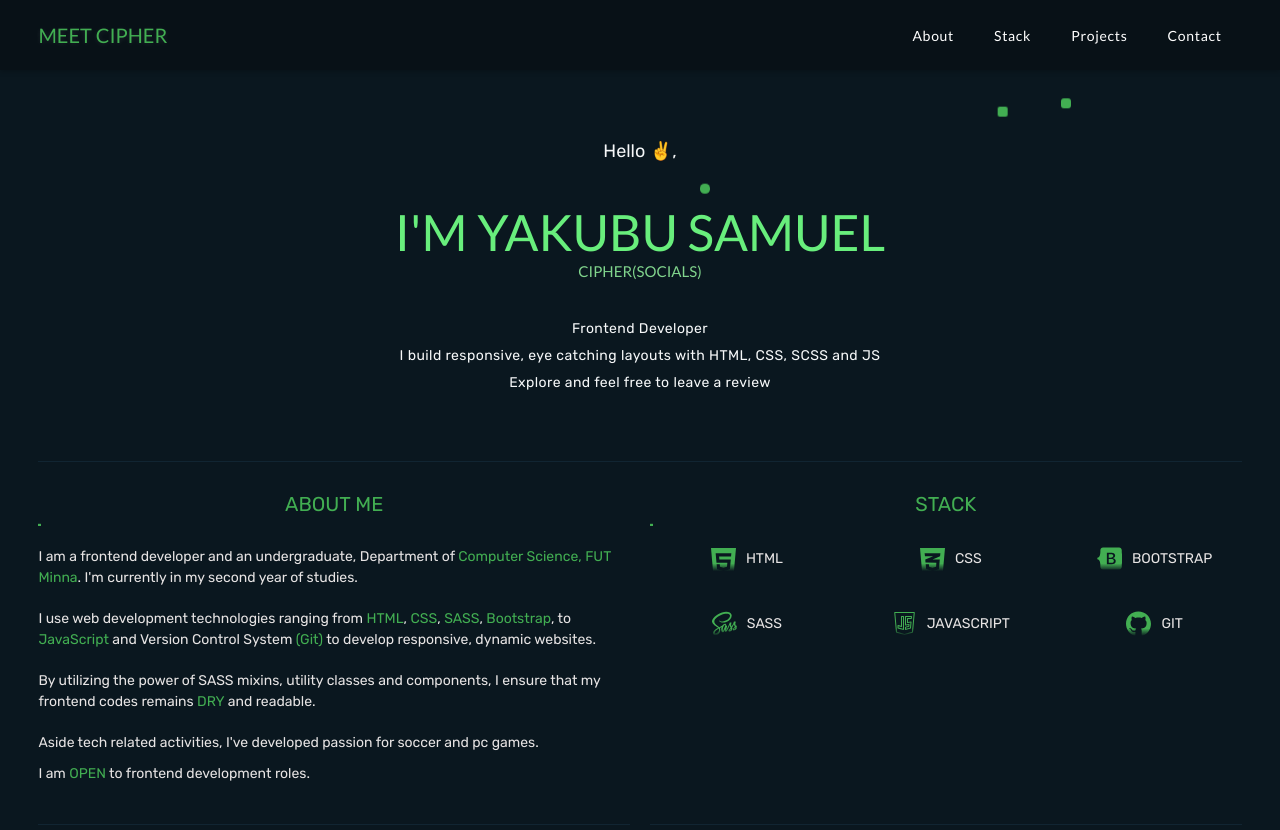
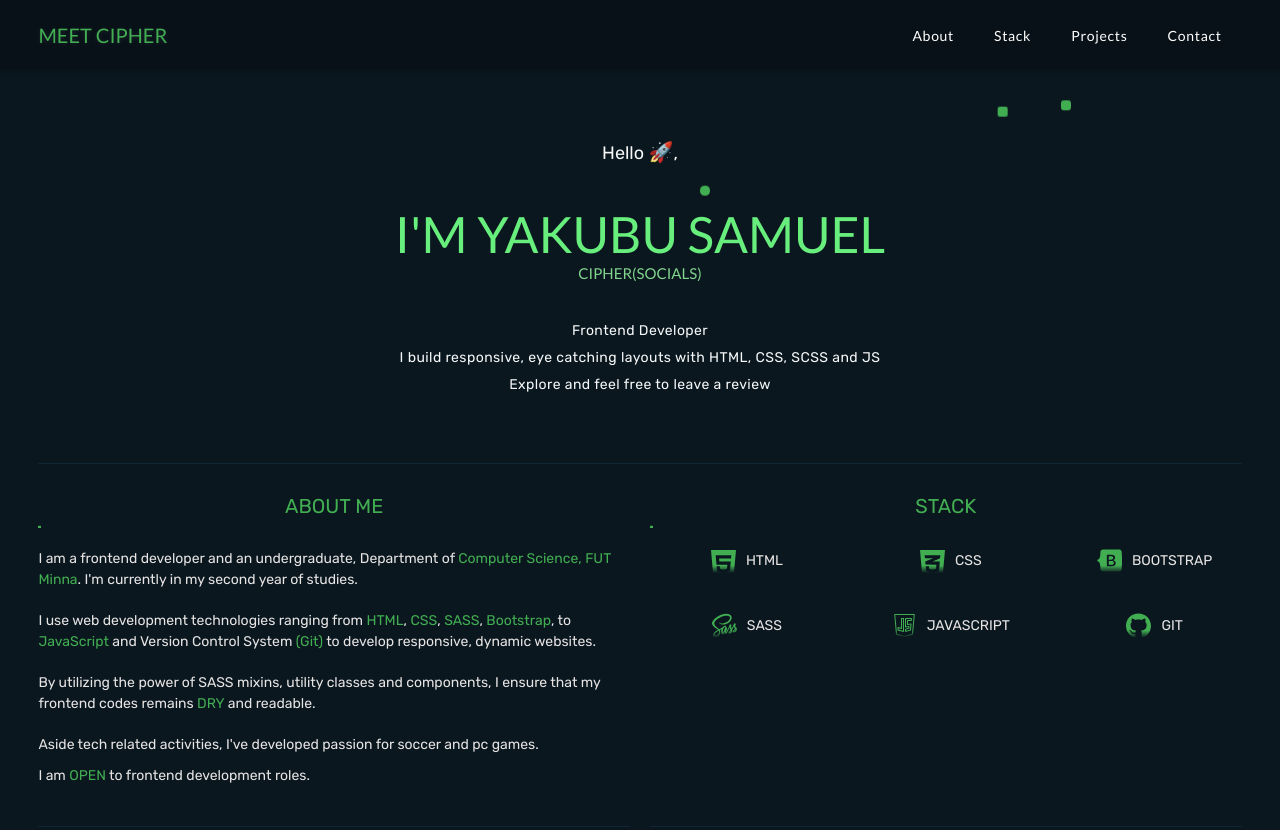
Before and after one commit to chiefcipher/portfolio, a website: page index.html in a window 1280 px wide. Shown: the top 830 px of the page. Drawn offline with Linux system fonts and the light colour scheme.

Commit message:
hello icon updated

```diff
--- a/index.html
+++ b/index.html
@@ -29,7 +29,7 @@
   </nav>
   <div class="container">
     <section class="hero">
-      <p class="hello">Hello <span> &#9996;</span>,</p>
+      <p class="hello">Hello <span style="font-size : 20px">🚀</span>,</p>
       <h1 class="name">
         <div translate="no">I'm Yakubu <span>Samuel</span></div>
         <p>cipher(socials)</p>
```
